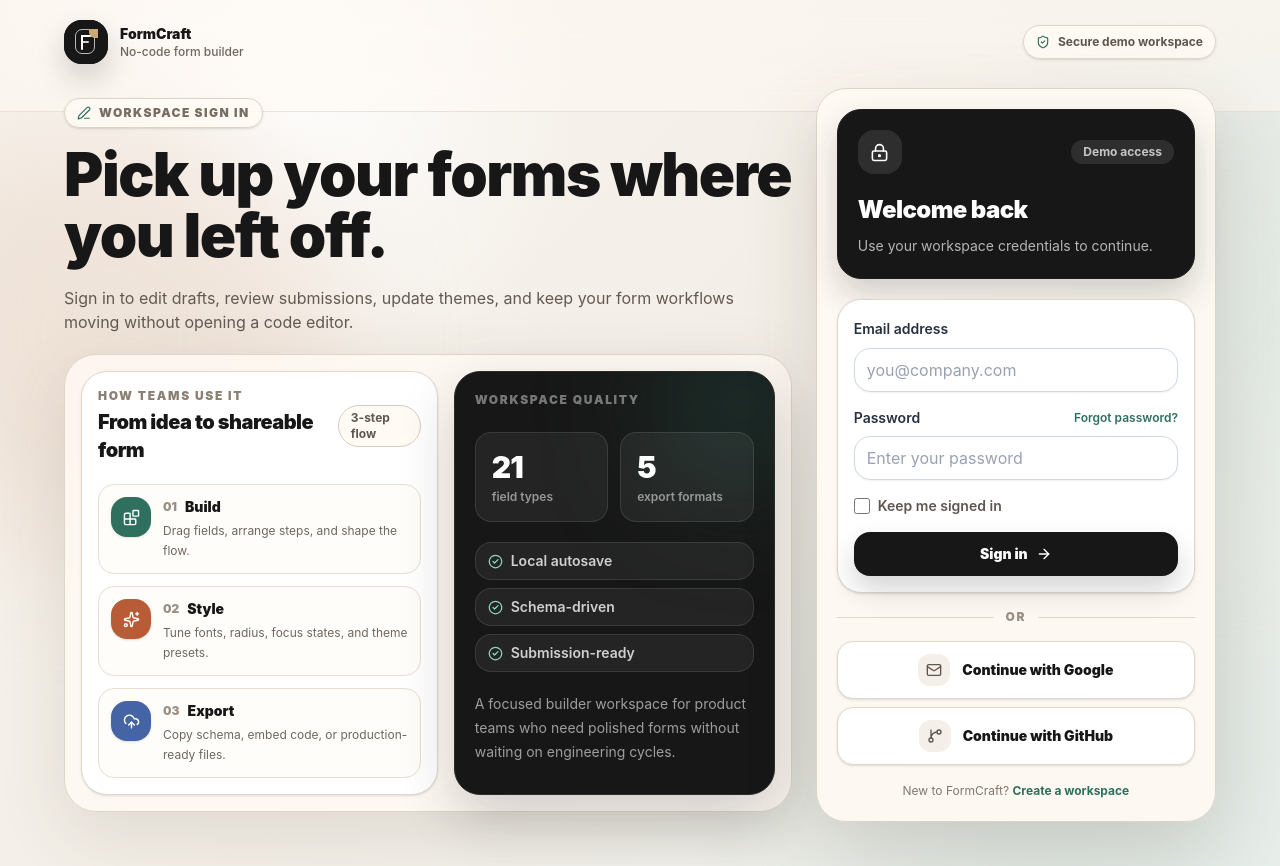
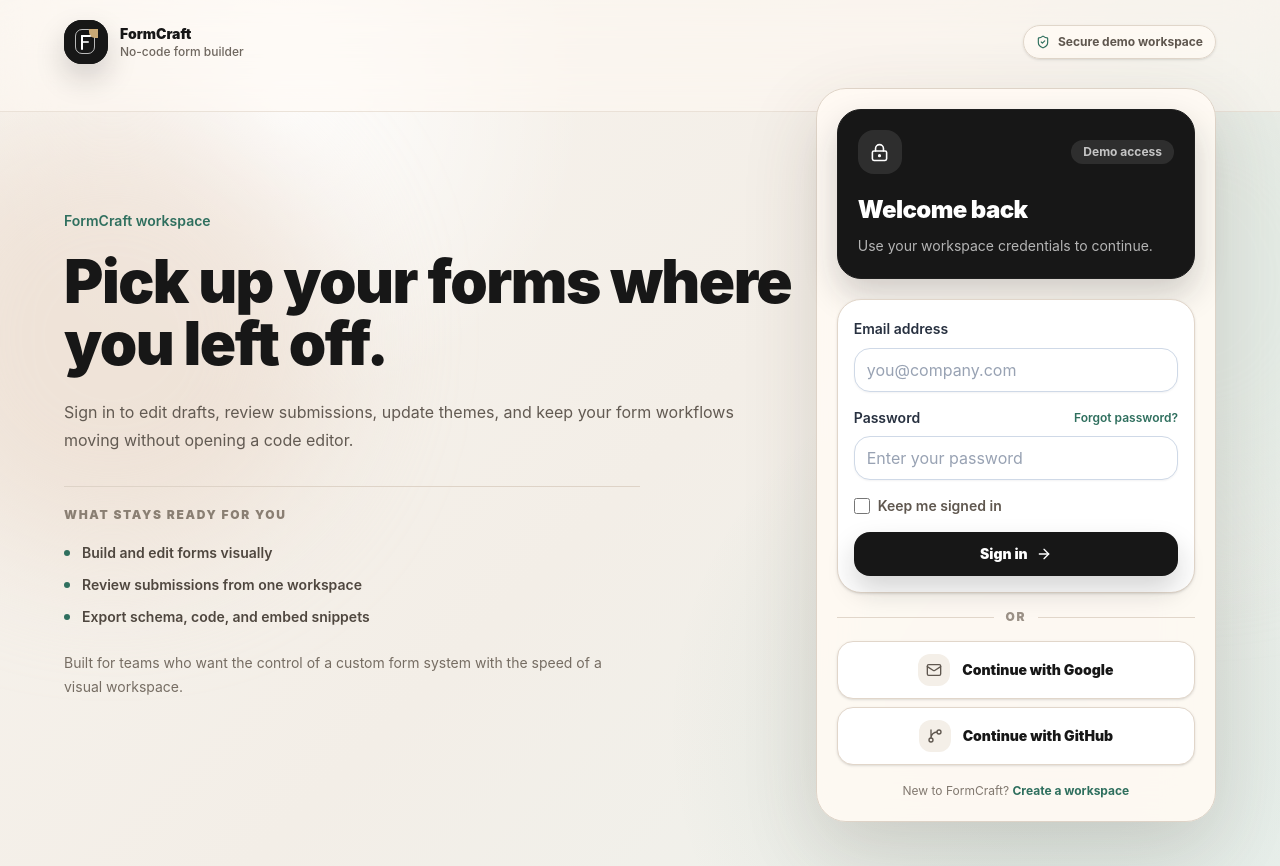
Before and after one commit to OmKhandale05/formcraft, a Next.js app: page /signin in a window 1280 px wide. Built offline with nearby package versions, Linux system fonts and the light colour scheme.

Commit message:
style(auth): simplify sign in intro copy

```diff
--- a/src/app/signin/page.tsx
+++ b/src/app/signin/page.tsx
@@ -3,14 +3,9 @@
 import Link from "next/link";
 import {
   ArrowRight,
-  Blocks,
-  CheckCircle2,
   GitBranch,
   LockKeyhole,
   Mail,
-  PenLine,
-  Sparkles,
-  UploadCloud,
   ShieldCheck
 } from "lucide-react";
 import { BrandLogo } from "@/components/brand-logo";
@@ -21,13 +16,7 @@
   { label: "Continue with GitHub", icon: GitBranch }
 ];
 
-const workflowCards = [
-  { title: "Build", copy: "Drag fields, arrange steps, and shape the flow.", icon: Blocks, accent: "bg-[#2f6f5e]" },
-  { title: "Style", copy: "Tune fonts, radius, focus states, and theme presets.", icon: Sparkles, accent: "bg-[#b85c38]" },
-  { title: "Export", copy: "Copy schema, embed code, or production-ready files.", icon: UploadCloud, accent: "bg-[#4564a6]" }
-];
-
-const proofPoints = ["Local autosave", "Schema-driven", "Submission-ready"];
+const supportLines = ["Build and edit forms visually", "Review submissions from one workspace", "Export schema, code, and embed snippets"];
 
 export default function SignInPage() {
   return (
@@ -46,85 +35,30 @@
       </div>
 
       <section className="relative mx-auto grid min-h-[calc(100vh-6rem)] max-w-6xl items-center gap-6 py-6 lg:grid-cols-[minmax(0,1fr)_minmax(360px,0.55fr)]">
-        <div className="space-y-5">
         <div className="max-w-3xl">
-            <p className="mb-4 inline-flex items-center gap-2 rounded-full border border-[#ded3c7] bg-[#fffaf4]/82 px-3 py-1.5 text-xs font-black uppercase tracking-[0.12em] text-[#766d63] shadow-sm">
-              <PenLine size={14} className="text-[#2f6f5e]" />
-              Workspace sign in
-            </p>
+          <p className="mb-5 text-sm font-semibold text-[#2f6f5e]">FormCraft workspace</p>
           <h1 className="text-4xl font-black leading-[1.02] tracking-tight text-[#171717] sm:text-6xl">
             Pick up your forms where you left off.
           </h1>
-            <p className="mt-5 max-w-2xl text-sm leading-6 text-[#625a52] sm:text-base">
+          <p className="mt-6 max-w-2xl text-base leading-7 text-[#625a52]">
             Sign in to edit drafts, review submissions, update themes, and keep your form workflows moving without opening a code editor.
           </p>
+
+          <div className="mt-8 max-w-xl border-t border-[#ded3c7] pt-5">
+            <p className="text-xs font-black uppercase tracking-[0.14em] text-[#8a7f73]">What stays ready for you</p>
+            <div className="mt-5 space-y-3">
+              {supportLines.map((line) => (
+                <div key={line} className="flex items-center gap-3 text-sm font-semibold text-[#4f473f]">
+                  <span className="h-1.5 w-1.5 rounded-full bg-[#2f6f5e]" />
+                  {line}
                 </div>
-
-          <div className="rounded-[32px] border border-[#dfd4c8] bg-[#fffaf4]/86 p-4 shadow-[0_22px_70px_rgba(74,58,42,0.12)] backdrop-blur">
-            <div className="grid gap-4 lg:grid-cols-[1fr_0.9fr]">
-              <div className="rounded-[26px] border border-[#e2d8cc] bg-white p-4 shadow-sm">
-                <div className="mb-5 flex items-center justify-between gap-4">
-                  <div>
-                    <p className="text-xs font-black uppercase tracking-[0.14em] text-[#8a7f73]">How teams use it</p>
-                    <h2 className="mt-1 text-xl font-black tracking-tight text-[#171717]">From idea to shareable form</h2>
-                  </div>
-                  <span className="hidden rounded-full border border-[#d8cdc0] bg-[#fffaf4] px-3 py-1 text-xs font-bold text-[#5f574f] sm:inline-flex">
-                    3-step flow
-                  </span>
-                </div>
-
-                <div className="space-y-3">
-                  {workflowCards.map((item, index) => {
-                    const Icon = item.icon;
-                    return (
-                      <div key={item.title} className="group rounded-2xl border border-[#e8ded4] bg-[#fffdf9] p-3 transition hover:-translate-y-0.5 hover:shadow-[0_14px_30px_rgba(74,58,42,0.1)]">
-                        <div className="flex gap-3">
-                          <span className={`flex h-10 w-10 shrink-0 items-center justify-center rounded-2xl text-white shadow-sm ${item.accent}`}>
-                            <Icon size={17} />
-                          </span>
-                          <span>
-                            <span className="flex items-center gap-2 text-sm font-black text-[#171717]">
-                              <span className="text-xs text-[#9a9086]">0{index + 1}</span>
-                              {item.title}
-                            </span>
-                            <span className="mt-1 block text-xs leading-5 text-[#6f675f]">{item.copy}</span>
-                          </span>
-                        </div>
-                      </div>
-                    );
-                  })}
+              ))}
             </div>
           </div>
 
-              <div className="relative overflow-hidden rounded-[26px] border border-[#2b2b2b] bg-[#171717] p-5 text-white shadow-[0_22px_55px_rgba(23,23,23,0.2)]">
-                <div className="pointer-events-none absolute -right-12 -top-12 h-40 w-40 rounded-full bg-[#2f6f5e]/35 blur-3xl" />
-                <div className="relative">
-                  <p className="text-xs font-black uppercase tracking-[0.14em] text-white/42">Workspace quality</p>
-                  <div className="mt-6 grid grid-cols-2 gap-3">
-                    <div className="rounded-2xl border border-white/10 bg-white/[0.06] p-4">
-                      <p className="text-3xl font-black tracking-tight">21</p>
-                      <p className="mt-1 text-xs font-semibold text-white/52">field types</p>
-                    </div>
-                    <div className="rounded-2xl border border-white/10 bg-white/[0.06] p-4">
-                      <p className="text-3xl font-black tracking-tight">5</p>
-                      <p className="mt-1 text-xs font-semibold text-white/52">export formats</p>
-                    </div>
-                  </div>
-                  <div className="mt-5 space-y-2">
-                    {proofPoints.map((point) => (
-                      <div key={point} className="flex items-center gap-2 rounded-2xl border border-white/10 bg-white/[0.06] px-3 py-2 text-sm font-semibold text-white/78">
-                        <CheckCircle2 size={15} className="text-[#8fd8bd]" />
-                        {point}
-                      </div>
-                    ))}
-                  </div>
-                  <p className="mt-5 text-sm leading-6 text-white/58">
-                    A focused builder workspace for product teams who need polished forms without waiting on engineering cycles.
+          <p className="mt-6 max-w-xl text-sm leading-6 text-[#766d63]">
+            Built for teams who want the control of a custom form system with the speed of a visual workspace.
           </p>
-                </div>
-              </div>
-            </div>
-          </div>
         </div>
 
         <aside className="rounded-[30px] border border-[#ded3c7] bg-[#fffaf4]/92 p-4 shadow-[0_26px_75px_rgba(74,58,42,0.16)] backdrop-blur-xl sm:p-5">
```
Lines whose indentation alone changed are shown as unchanged.
